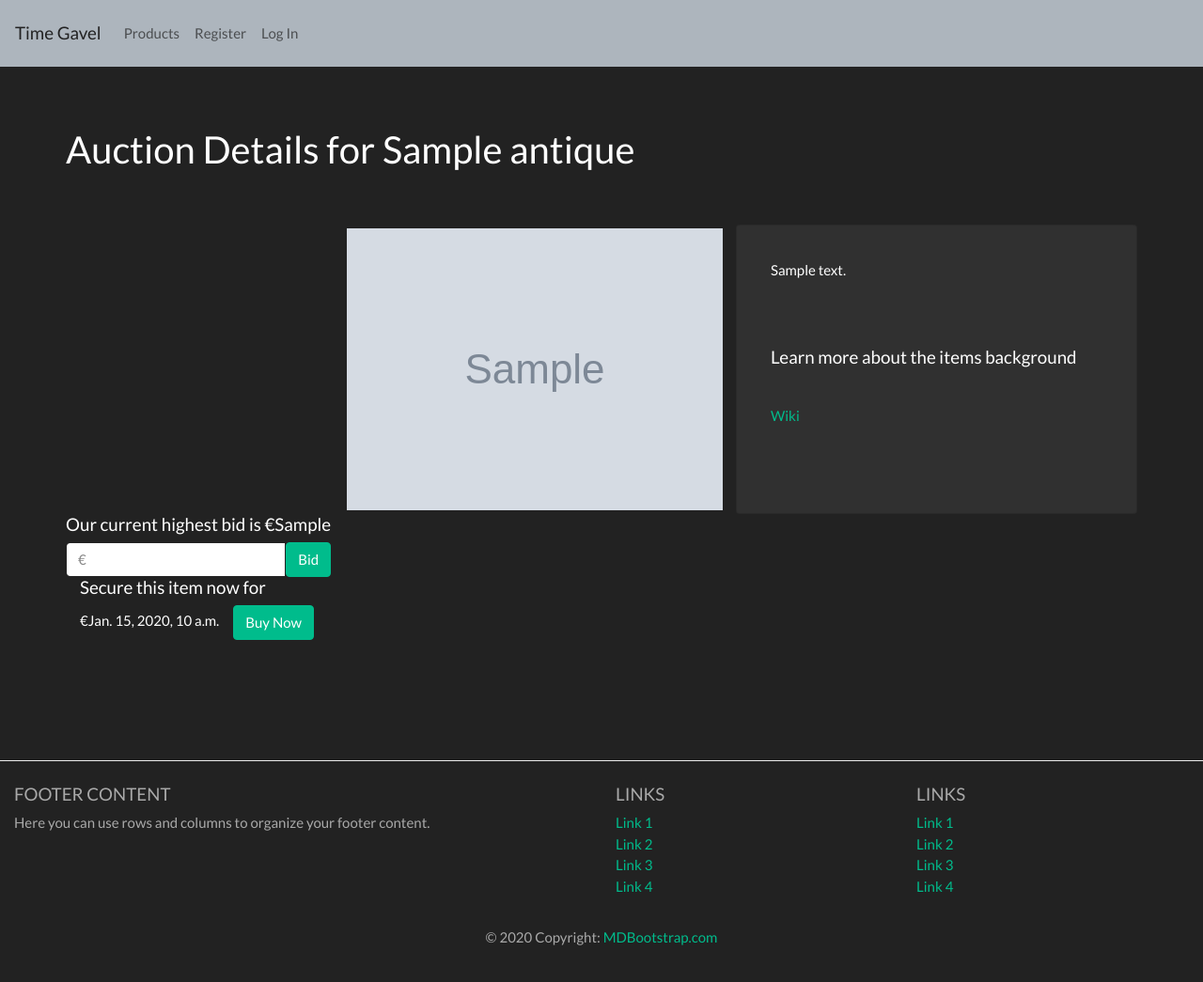
After one commit to Didgerydont/fullstack-milestone, a Django app: template auction/templates/auction.html in a window 1280 px wide. The commit adds this page. Shown: the whole page at 94% size. Run offline with Django 3.2, Linux system fonts and the light colour scheme; the template is opened without the code that fills it: most values are stand-ins (such as "Sample title", 1, 10 or a date in 2020); grey boxes marked "Sample" are stand-in pictures; some libraries are stand-ins or nearby versions.

Commit message:
working on auction and bid views

```diff
--- a/antiques/models.py
+++ b/antiques/models.py
@@ -10,7 +10,6 @@ class Antiques(models.Model):
     description = models.TextField(default='')
     starting_price = models.DecimalField(max_digits=10, decimal_places=2)
     buy_now_price = models.DecimalField(max_digits=10, decimal_places=2)
-    current_bid = models.DecimalField(max_digits=10, decimal_places=2)
     edu_info = models.TextField(default='')
     image = models.ImageField(upload_to='images')
 
--- a/auction/models.py
+++ b/auction/models.py
@@ -22,13 +22,13 @@ class WatchList(models.Model):
     auction_id = models.ForeignKey(Auction, on_delete=models.CASCADE)
 
     def __str__(self):
-        return "USER_ID:" + str(self.user_id) + " AUCTION_ID:" + str(self.auction_id)
+        return "USER_ID:" + str(self.user_id)
 
 class Bid(models.Model):
     user_id = models.OneToOneField(User, on_delete=models.CASCADE)
     auction_id = models.ForeignKey(Auction, on_delete=models.CASCADE)
     bid_time = models.DateTimeField()
-    bid_amount = models.DecimalField(max_digits=15, decimal_places=2, default=0.01)
+    new_bid = models.DecimalField(max_digits=15, decimal_places=2, default=0.01)
 
     def __str__(self):
         return "USER_ID:" + str(self.user_id) + " AUCTION_ID:" + \
--- /dev/null
+++ b/auction/templates/auction.html
@@ -0,0 +1,55 @@
+  {% extends 'base.html' %}
+
+{% block title %}The Auction{% endblock %}
+
+{% block content %}
+
+<div class="container mt-5 mb-5">
+    <div class="row">
+        <div class="col-xs-12 text-center">
+            <h2>Auction Details for {{ antiques.name }}</h2>
+        </div>
+    </div>
+</div>
+<div class="container mt-5 mb-5">
+    <div class="row">
+        <div class="col-xs-6 offset-3 display panel panel-default">
+            <div class="image-container m-1">
+                <img src="{{ MEDIA_URL }}{{ antiques.image }}" alt="Product Image" height="100%" width="100%">
+            </div>
+        </div>
+        <div class="card card-body">
+            <p class="antique-description p-3">{{ antique.description }}</p>
+            <br>
+            <strong><h5 class="p-3">Learn more about the items background</h5></strong>
+            <a class="p-3" href="{{ antiques.edu_info }}">Wiki</a>
+        </div>
+        <form class="bid-box" method="post" action="#">
+            {% csrf_token %}
+            <div>
+                <div class="purchase-box">
+                    <h5 class="purchase-header">Our current highest bid is <span class="current-bid">€{{  auction.current_leader }}</span></h5>
+                </div>
+            </div>
+
+            <div class="input-group">
+                <input name="quantity" type="number" min="{{  antiques.current_bid  }}" class="form-control" placeholder="€">
+                <span class="input-group-btn">
+                    <button class="btn btn-success" type="submit">Bid</button>
+                </span>
+            </div>
+            <div class="buy-now">
+                <div class="purchase-box">
+                    <h5 class="purchase-header">Secure this item now for </h5><span class="current-bid">€{{  antiques.buy_now_price }}<button class="buy-now btn btn-success" type="submit">Buy Now</button></span>
+                </div>
+            </div>
+        </form>
+    </div>
+
+</div>
+
+
+
+
+
+{% endblock %}
--- a/auction/urls.py
+++ b/auction/urls.py
@@ -1,13 +1,13 @@
 from django.conf.urls import url, include
 from .models import Auction, WatchList, Bid
 from . import views
-from .views import add_to_watch_list, bids
+from .views import add_to_watch_list, bid
 
 
 app_name = "auction"
 
 urlpatterns = [
     url(r'add_to_watch_list', views.add_to_watch_list, name="add_to_watch_list"),
-    url(r'mybids', views.bids, name="bids"),
+    url(r'mybids', views.bid, name="bid"),
 
 ]
--- a/static/css/custom.css
+++ b/static/css/custom.css
@@ -122,8 +122,8 @@ caption p {
 
 /*   Responsive images    */
 .image-container > img:hover {
-    width: 175%;
-    height: 175%;
+    width: 125%;
+    height: 125%;
     position:absolute;
     z-index:99;
 
--- a/templates/pagination.html
+++ b/templates/pagination.html
@@ -1,4 +1,4 @@
-<div class="container">
+<div class="container mt-5 mb-5">
     <div class="col-xs-12 d-flex justify-content-center">
         <div class="pagination text-center">
             <span class="step-links">
```
Also changed, not shown: antiques/templates/antiques.html (+4 -17 lines), auction/forms.py (added, +11 -0 lines), auction/views.py (+33 -3 lines), antiques/migrations/0003_remove_antiques_current_bid.py (added), auction/migrations/0005_auto_20200331_0456.py (added).
